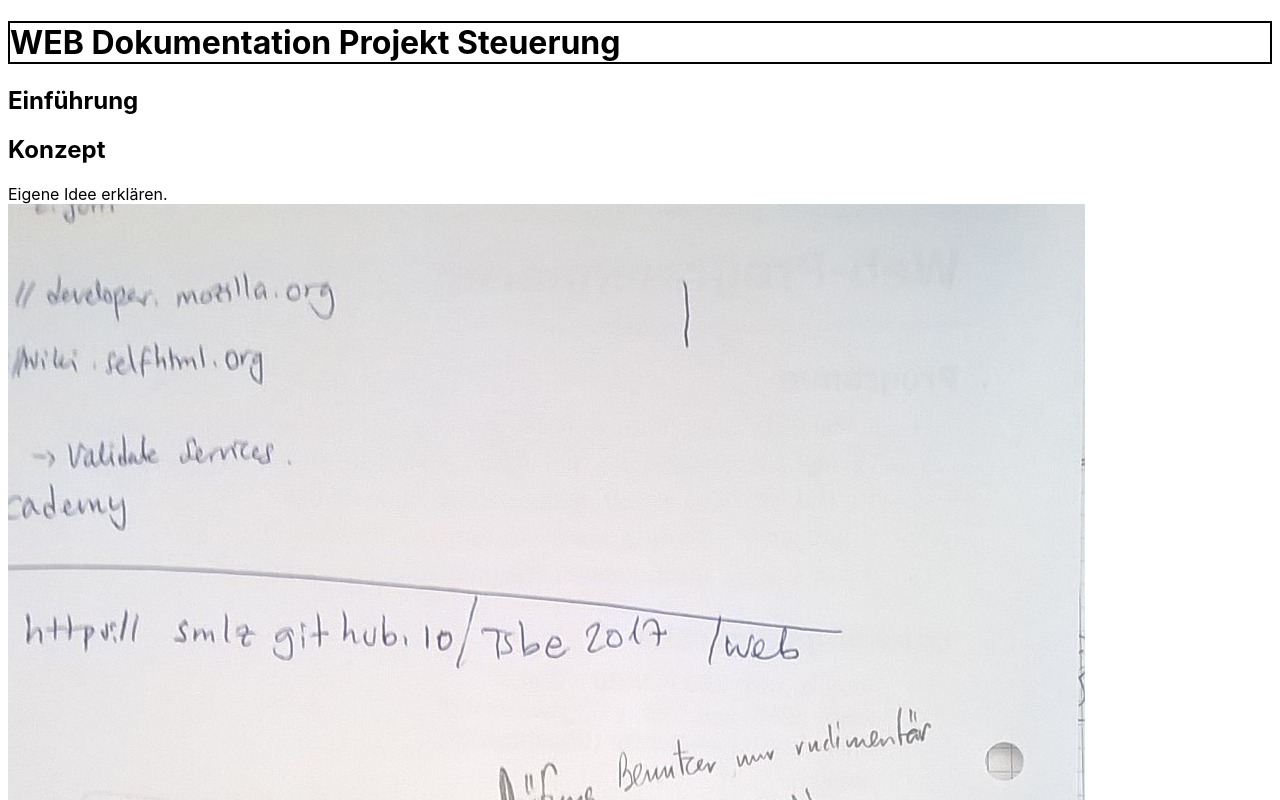
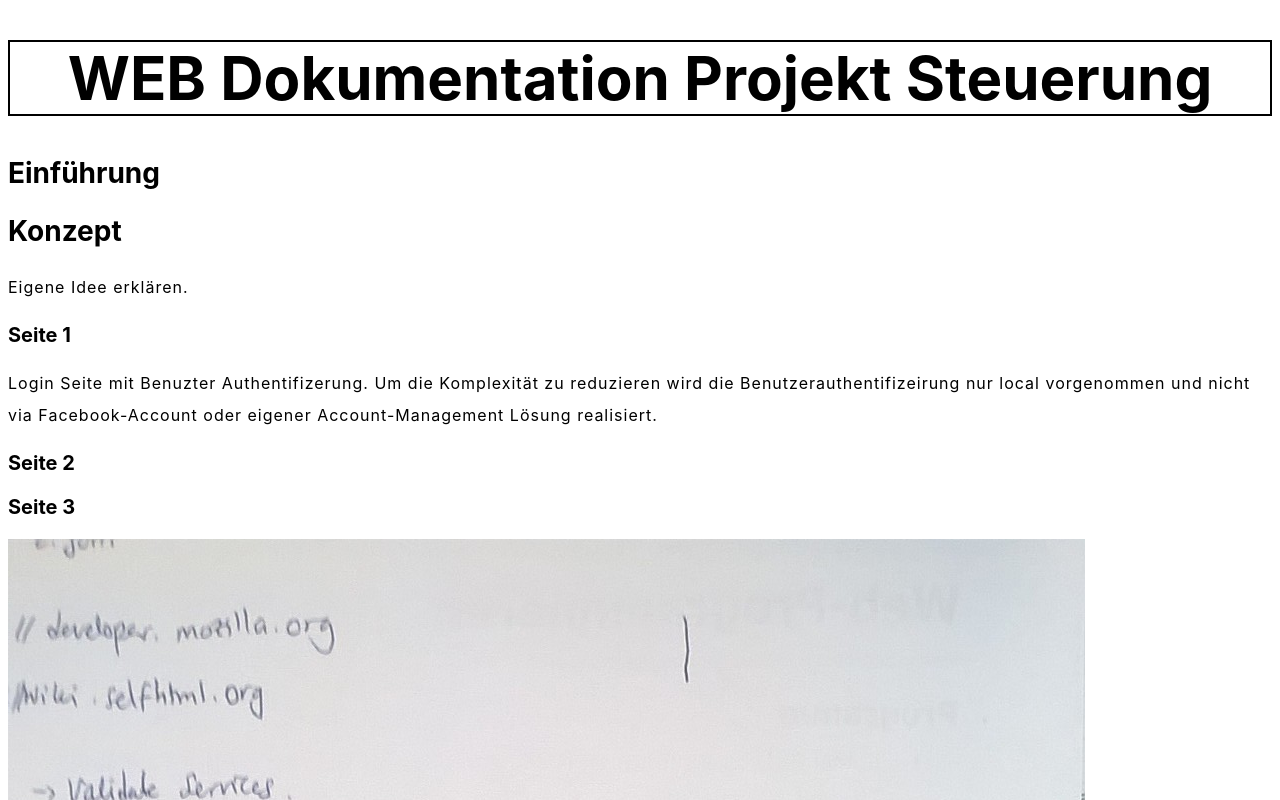
Before and after one commit to conondaFCC/WEBsteuerung, a plain HTML site: page Dokumentation/WEB-Dokumentation(HM_VM).html in a window 1280 px wide. Shown: the top 800 px of the page. Drawn offline with Linux system fonts and the light colour scheme.

Commit message:
Update styles, Tests und andere

```diff
--- a/Dokumentation/WEB-Dokumentation(HM_VM).html
+++ b/Dokumentation/WEB-Dokumentation(HM_VM).html
@@ -1,44 +1,42 @@
 <!DOCTYPE html>
-
 <html lang="de">
-
 <head>
 <meta charset="utf-8">
-
+<title> WEB Dokumentation </title>
+<link href="styles/style.css" rel="stylesheet" type="text/css">
 <style>
-body {font-family: -apple-system, BlinkMacSystemFont, "Segoe UI", Helvetica, Arial, sans-serif, "Apple Color Emoji", "Segoe UI Emoji", "Segoe UI Symbol";}
-
 h1.mitRand {
     border: solid black 2px;
   }
-
-  <!-- Style Elemente für welche CSS gelten, werden im head definiert. Was heisst das? Siehe body {} oder folgende Klassen Definition -->
-
-
 </style>
-<title> WEB Dokumentation </title>
+<!-- Style Elemente für welche CSS gelten, werden im head definiert. Was heisst das? Siehe body {} oder folgende Klassen Definition -->
 </head>
 
 <body>
 <h1 class="mitRand">WEB Dokumentation Projekt Steuerung</h1>
 <h2>Einführung </h2>
-<p>
-<!-- Aufgabe und Ziele erklären -->
-</p>
+  <p>
+  <!-- Aufgabe und Ziele erklären -->
+  </p>
 <h2>Konzept</h2>
-Eigene Idee erklären. <br>
-<img src="WP_20170505_13_06_15_Pro.jpg" alt="Bild der Konzeptzeichnung der drei Seiten">
+  <p>
+  Eigene Idee erklären. <br>
+
+  </p>
 
 <h3>Seite 1</h3>
 <p>
-Login Seite mit Benuzter Authentifizerung. Um die komplexität zu reduzieren wird die Benutzerauthentifizeirung nur local vorgenommen und nicht via Facebook-Account oder eigener Account-Management Lösung realisiert.
+Login Seite mit Benuzter Authentifizerung. Um die Komplexität zu reduzieren wird
+ die Benutzerauthentifizeirung nur local vorgenommen und nicht via
+ Facebook-Account oder eigener Account-Management Lösung realisiert.
 </p>
-<h3>Seite 1</h3>
+<h3>Seite 2</h3>
 <p>
 
 </p>
-<h3>Seite 1</h3>
+<h3>Seite 3</h3>
 <p>
 
 </p>
+<img src="images/skizzekonzept.jpg" alt="Bild der Konzeptzeichnung der drei Seiten">
 </body>
--- /dev/null
+++ b/Dokumentation/styles/style.css
@@ -0,0 +1,29 @@
+/* CSS comments work like JAVA Blockcommnets =) */
+
+html {
+  font-size: 10px;
+  font-family: -apple-system, BlinkMacSystemFont, "Segoe UI", Helvetica, Arial, sans-serif, "Apple Color Emoji", "Segoe UI Emoji", "Segoe UI Symbol";
+  /* good Tutorial on CSS https://developer.mozilla.org/en-US/docs/Learn/Getting_started_with_the_web/CSS_basics */
+}
+
+h1 {
+  font-size: 60px;
+  text-align: center;
+}
+h2 {
+  font-size: 28px;
+}
+
+h3 {
+  font-size: 20px;
+}
+
+h4 {
+  font-size: 16px;
+}
+
+p, li {
+  font-size: 16px;
+  line-height: 2;
+  letter-spacing: 1px;
+  }
--- /dev/null
+++ b/Tests/styles/style.css
@@ -0,0 +1,36 @@
+html {
+  font-size: 10px; /* px means 'pixels': the base font size is now 10 pixels high  */
+  font-family: 'Roboto', sans-serif;
+  background-color: #00539F;
+
+}
+
+h1 {
+  font-size: 60px;
+  text-align: center;
+}
+h1 {
+  margin: 0;
+  padding: 20px 0;
+  color: #00539F;
+  text-shadow: 3px 3px 1px black;
+}
+
+img {
+  display: block; /*centering the img*/
+  margin: 0 auto;
+}
+
+p, li {
+  font-size: 16px;
+  line-height: 2;
+  letter-spacing: 1px;
+  }
+
+body {
+  width: 500px;
+  margin: 0 auto;
+  background-color: #FF9500;
+  padding: 0 20px 20px 20px;
+  border: 5px solid black;
+}
```
Also changed, not shown: Tests/testpage-mozilla.html (+4 -2 lines), Dokumentation/images/skizzekonzept.jpg (renamed from Dokumentation/WP_20170505_13_06_15_Pro.jpg), Tests/images/firefox-icon.png (added).
